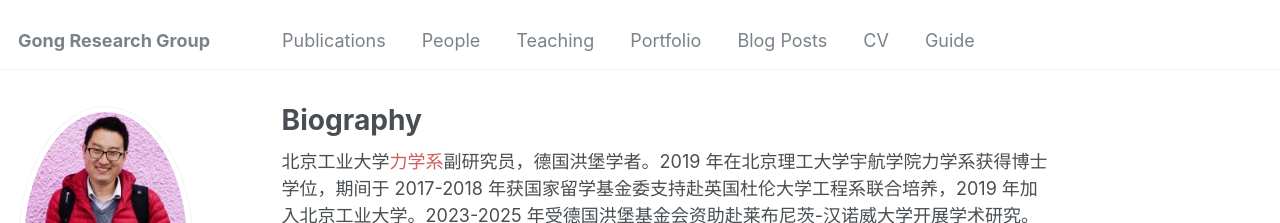
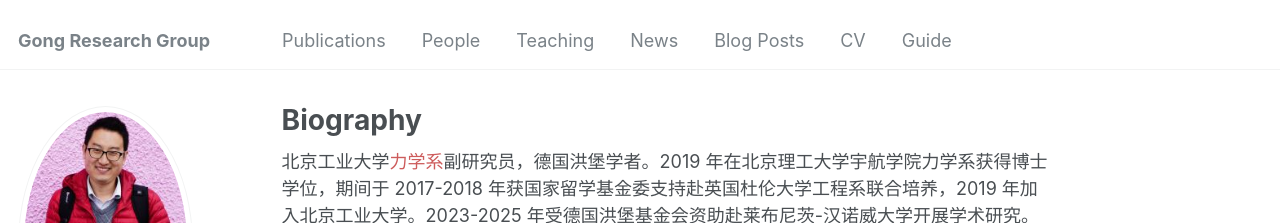
Before and after one commit to yanpeng-gong/yanpeng-gong.github.io, a Jekyll site: the page built from _pages/about.md, in a window 1280 px wide. Shown: the top 223 px of the page. Built offline with Jekyll 4.4.1, drawn with Linux system fonts in a browser that asks for light colours; some web fonts are replaced.

Commit message:
news-debug

```diff
--- a/_data/navigation.yml
+++ b/_data/navigation.yml
@@ -14,8 +14,8 @@
   - title: "Teaching"
     url: /teaching/
 
-  - title: "Portfolio"
-    url: /portfolio/
+  - title: "News"
+    url: /news/
 
   - title: "Blog Posts"
     url: /year-archive/
```
